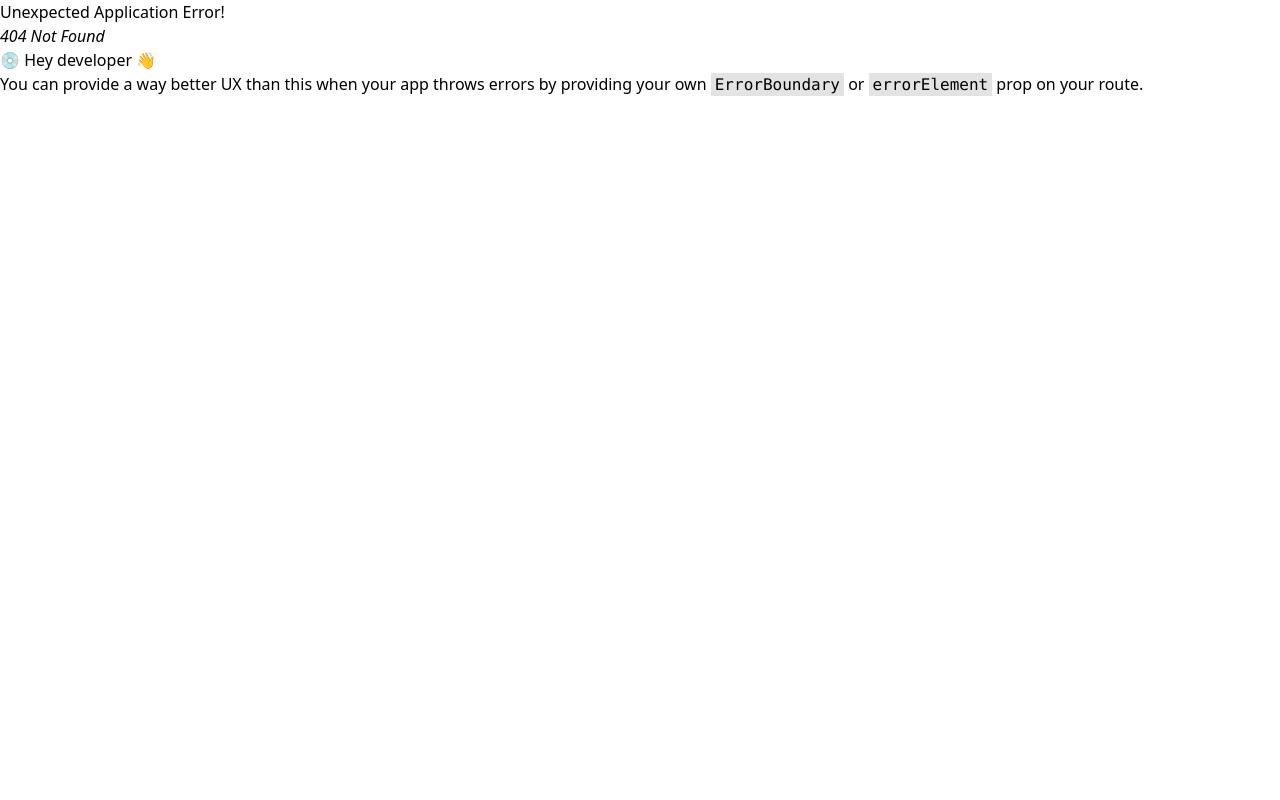
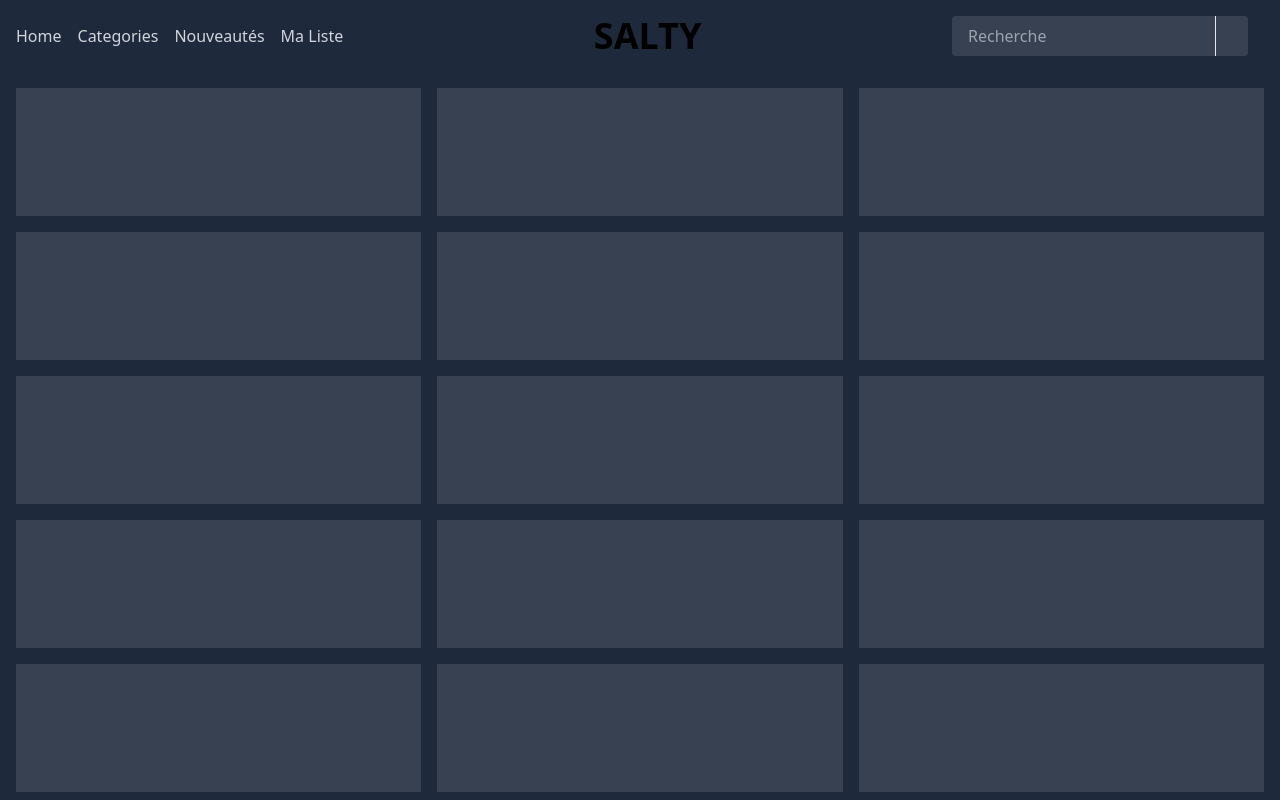
Before and after one commit to AudriusGrebliunas/GetflixProject, a React (Vite) app in the folder SaltyPlay/: page /view in a window 1280 px wide. Before the commit this address had no page. Shown: the top 800 px of the page. Built offline with nearby package versions, Linux system fonts and the light colour scheme.

Commit message:
add view

```diff
--- a/SaltyPlay/package.json
+++ b/SaltyPlay/package.json
@@ -15,7 +15,8 @@
     "react": "^18.2.0",
     "react-dom": "^18.2.0",
     "react-modal-video": "^2.0.1",
-    "react-router-dom": "^6.20.1"
+    "react-router-dom": "^6.20.1",
+    "react-youtube": "^10.1.0"
   },
   "devDependencies": {
     "@types/react": "^18.2.37",
--- a/SaltyPlay/src/connexion.jsx
+++ b/SaltyPlay/src/connexion.jsx
@@ -3,7 +3,7 @@ import './App.css';
 import 'tailwindcss/tailwind.css';
 import axios from 'axios';
 
-const RegisterPage = () => {
+const ConnexionPage = () => {
   const [email, setEmail] = useState("");
   const [password, setPassword] = useState("");
 
@@ -68,4 +68,4 @@ const RegisterPage = () => {
   );
 };
 
-export default RegisterPage;
+export default ConnexionPage;
--- a/SaltyPlay/src/register.jsx
+++ b/SaltyPlay/src/register.jsx
@@ -100,7 +100,7 @@ return (
                 class="appearance-none block w-full bg-gray-200 tex-black border border-gray-200 rounded py-3 px-4 leading-tight focus:outline-none focus:bg-white focus:border-gray-500"
                 id="grid-zip"
                 type="text"
-                placeholder="90210"
+                placeholder="Date of Birth format DD/MM/YYYY"
             />
             </div>
         </div>
--- /dev/null
+++ b/SaltyPlay/src/view.jsx
@@ -0,0 +1,39 @@
+
+import React, { useState } from 'react';
+import Navbar from './Compenant/navbar'; // Import your Navbar component
+
+export default function View() {
+  const [selectedCell, setSelectedCell] = useState(null);
+
+  const handleCellClick = (index) => {
+    // If the clicked cell is already selected, deselect it
+    if (index === selectedCell) {
+      setSelectedCell(null);
+    } else {
+      // Otherwise, select the clicked cell
+      setSelectedCell(index);
+    }
+  };
+
+  const isFullScreen = selectedCell !== null;
+
+  return (
+    <div className="bg-slate-800">
+      <Navbar />
+      <div className={`w-screen grid grid-cols-3 gap-4 p-4 ${isFullScreen ? 'grid-cols-1' : 'grid-cols-3'}`}>
+        {Array.from({ length: 24 }).map((_, index) => (
+          <div
+            key={index}
+            className={`bg-gray-700 cursor-pointer ${
+              isFullScreen ? (index === selectedCell ? 'col-span-3 h-screen' : 'hidden') : 'col-span-1 h-32'
+            } ${index === selectedCell ? 'border-4 border-blue-500' : ''}`}
+            onClick={() => handleCellClick(index)}
+          >
+            {/* Add content to display within the clicked cell */}
+            {index === selectedCell && <div className="text-white">Content to Display</div>}
+          </div>
+        ))}
+      </div>
+    </div>
+  );
+}
--- a/SaltyPlay/src/wishlist.jsx
+++ b/SaltyPlay/src/wishlist.jsx
@@ -53,8 +53,8 @@ function Wishlist() {
   return (
 
     <div>
+    <Navbar />
       <div className=" bg-cover bg-center h-screen" style={{ backgroundImage: selectedMovie ? `url('https://image.tmdb.org/t/p/original${selectedMovie.backdrop_path}')` : "url('https://placehold.co/1920x1080')"}}>
-      <Navbar />
         <div className="bg-gray-800 bg-opacity-0 h-screen flex flex-col items-center item-left">
           {selectedMovie ? (
             <div className="bg-white opacity-20 p-4 rounded-lg shadow-md mb-4 max-w h-auto item-left">
```
Also changed, not shown: SaltyPlay/src/App.jsx (+14 -1 lines), 1 other file (tests, documents, lock files or other folders).
